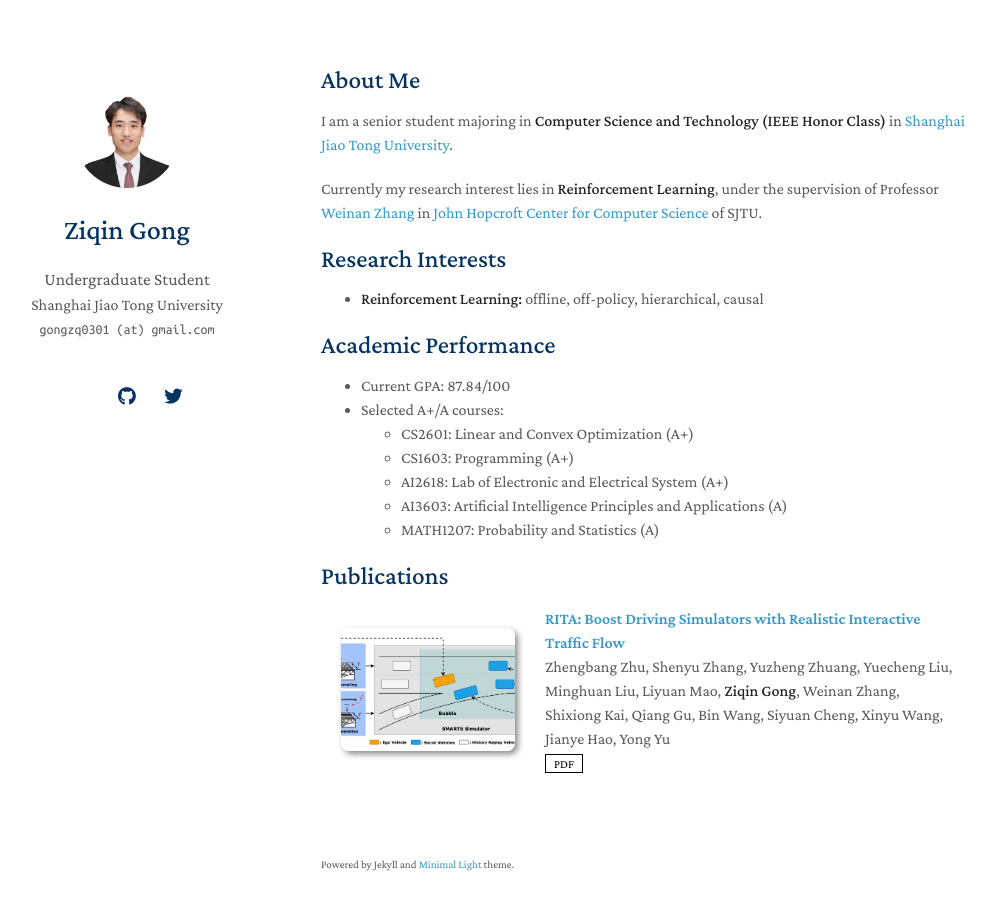
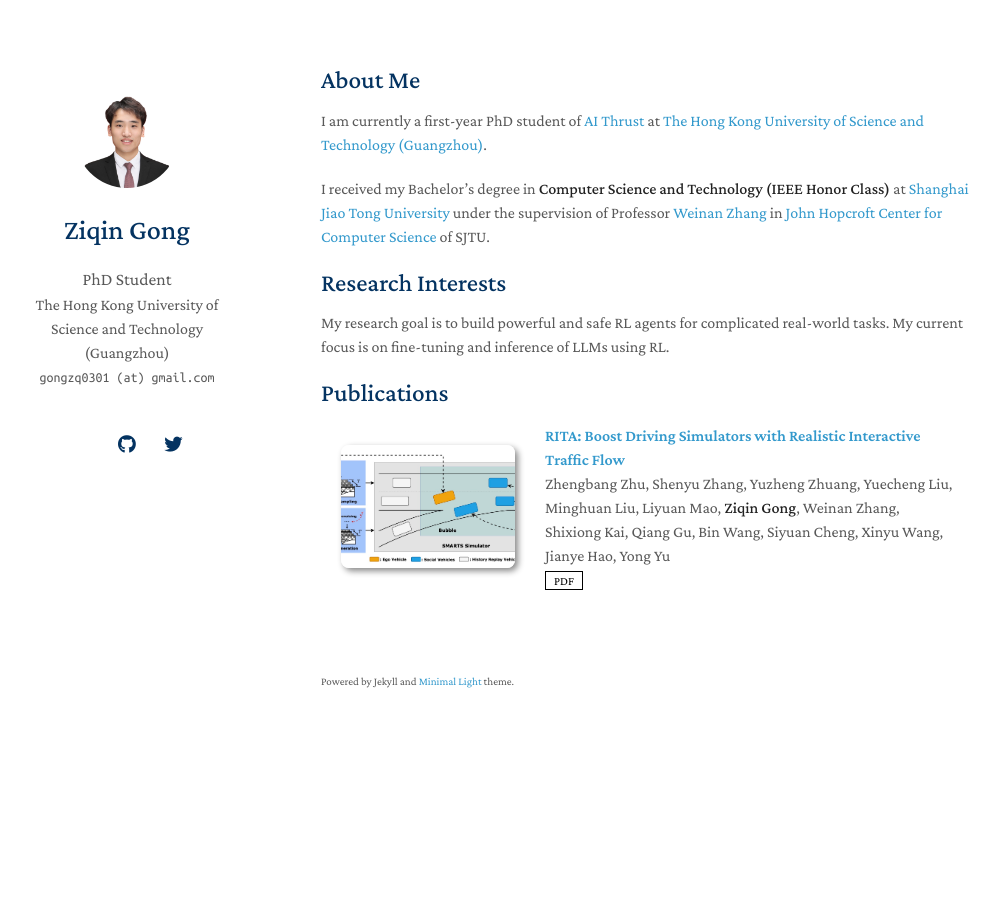
Before and after one commit to gzqaq/gzqaq.github.io, a Jekyll site: the page built from index.md, in a window 1280 px wide and 945 px high. Shown: the top 910 px of the window, without its empty margins (149-1148 px from the left). Built offline with Jekyll 4.4.1, drawn with Linux system fonts in a browser that asks for light colours; nearby versions of some CDN libraries; a style sheet for code colours, icons or effects is not loaded; our own code applies the rules of GitHub Pages for plain Markdown files.

Commit message:
Update personal info

```diff
--- a/_config.yml
+++ b/_config.yml
@@ -1,8 +1,8 @@
 # Basic Information
 title: Ziqin Gong
-position: Undergraduate Student
-affiliation: Shanghai Jiao Tong University
-affiliation_link: https://www.sjtu.edu.cn/
+position: PhD Student
+affiliation: The Hong Kong University of Science and Technology (Guangzhou)
+affiliation_link: https://www.hkust-gz.edu.cn
 email: gongzq0301 (at) gmail.com
 
 # Search Engine Optimization (SEO)
@@ -23,7 +23,7 @@
 # "favicon" and "favicon_dark" are used for the light and dark modes, respectively.
 avatar: ./assets/img/avatar.png
 favicon: ./assets/img/favicon.png
-favicon_dark: ./assets/img/favicon-dark.png
+favicon_dark: ./assets/img/favicon.png
 
 # Footnote
 # You may use the option to disable the footnote, "Powered by Jekyll and Minimal Light theme."
--- a/index.md
+++ b/index.md
@@ -4,23 +4,18 @@
 
 ## About Me
 
-I am a senior student majoring in **Computer Science and Technology (IEEE Honor Class)** in [Shanghai Jiao Tong University](https://www.sjtu.edu.cn).
+I am currently a first-year PhD student of [AI Thrust](https://ait.hkust-gz.edu.cn) at [The Hong Kong University of Science and Technology (Guangzhou)](https://www.hkust-gz.edu.cn).
 
-Currently my research interest lies in **Reinforcement Learning**, under the supervision of Professor [Weinan Zhang](http://wnzhang.net) in [John Hopcroft Center for Computer Science](https://jhc.sjtu.edu.cn) of SJTU.
+I received my Bachelor's degree in **Computer Science and Technology (IEEE Honor
+Class)** at [Shanghai Jiao Tong University](https://www.sjtu.edu.cn) under the
+supervision of Professor [Weinan Zhang](http://wnzhang.net) in [John Hopcroft
+Center for Computer Science](https://jhc.sjtu.edu.cn) of SJTU.
 
 ## Research Interests
 
-- **Reinforcement Learning:** offline, off-policy, hierarchical, causal
-
-## Academic Performance
-
-- Current GPA: 87.84/100
-- Selected A+/A courses:
-  - CS2601: Linear and Convex Optimization (A+)
-  - CS1603: Programming (A+)
-  - AI2618: Lab of Electronic and Electrical System (A+)
-  - AI3603: Artificial Intelligence Principles and Applications (A)
-  - MATH1207: Probability and Statistics (A)
+My research goal is to build powerful and safe RL agents for complicated
+real-world tasks. My current focus is on fine-tuning and inference of LLMs using
+RL.
 
 {% include_relative _includes/publications.md %}
 
```
Also changed, not shown: assets/img/favicon.png.
